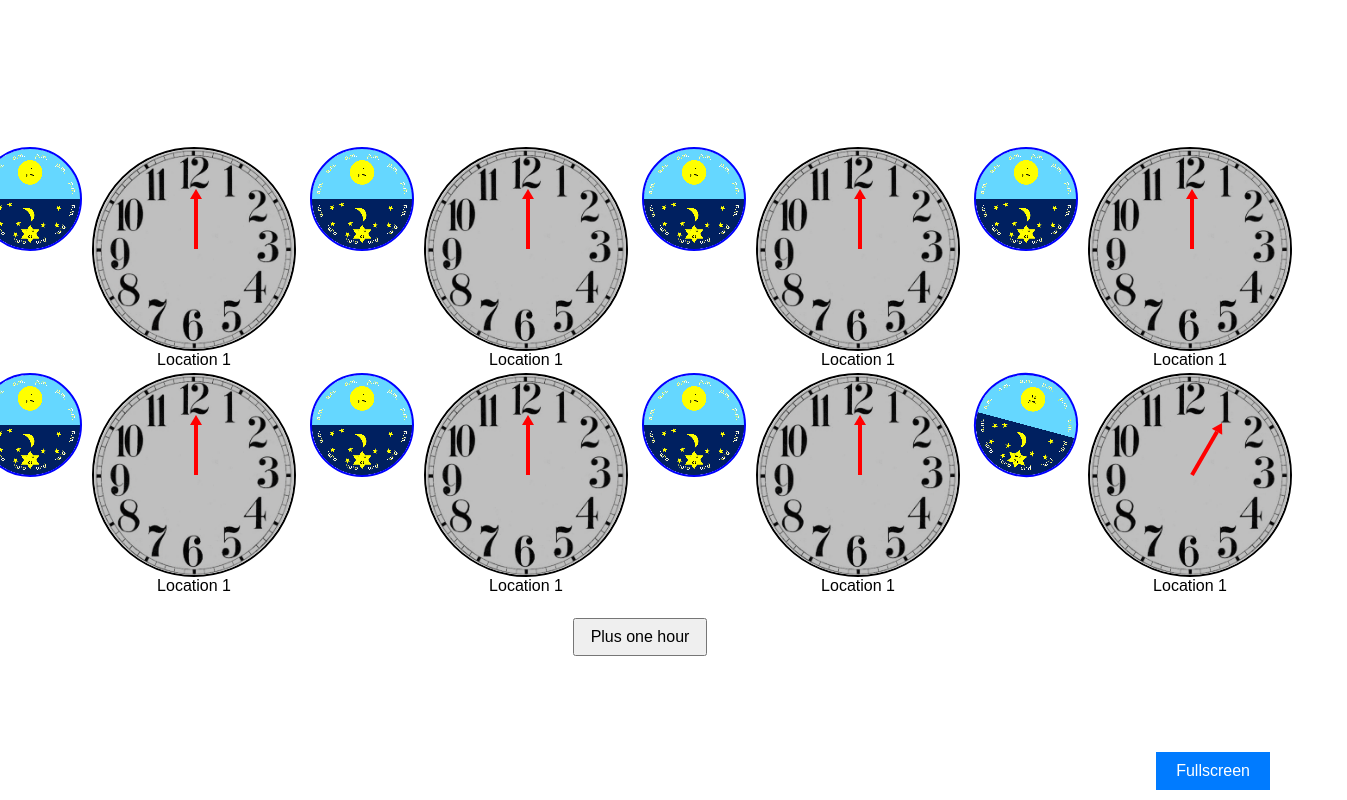
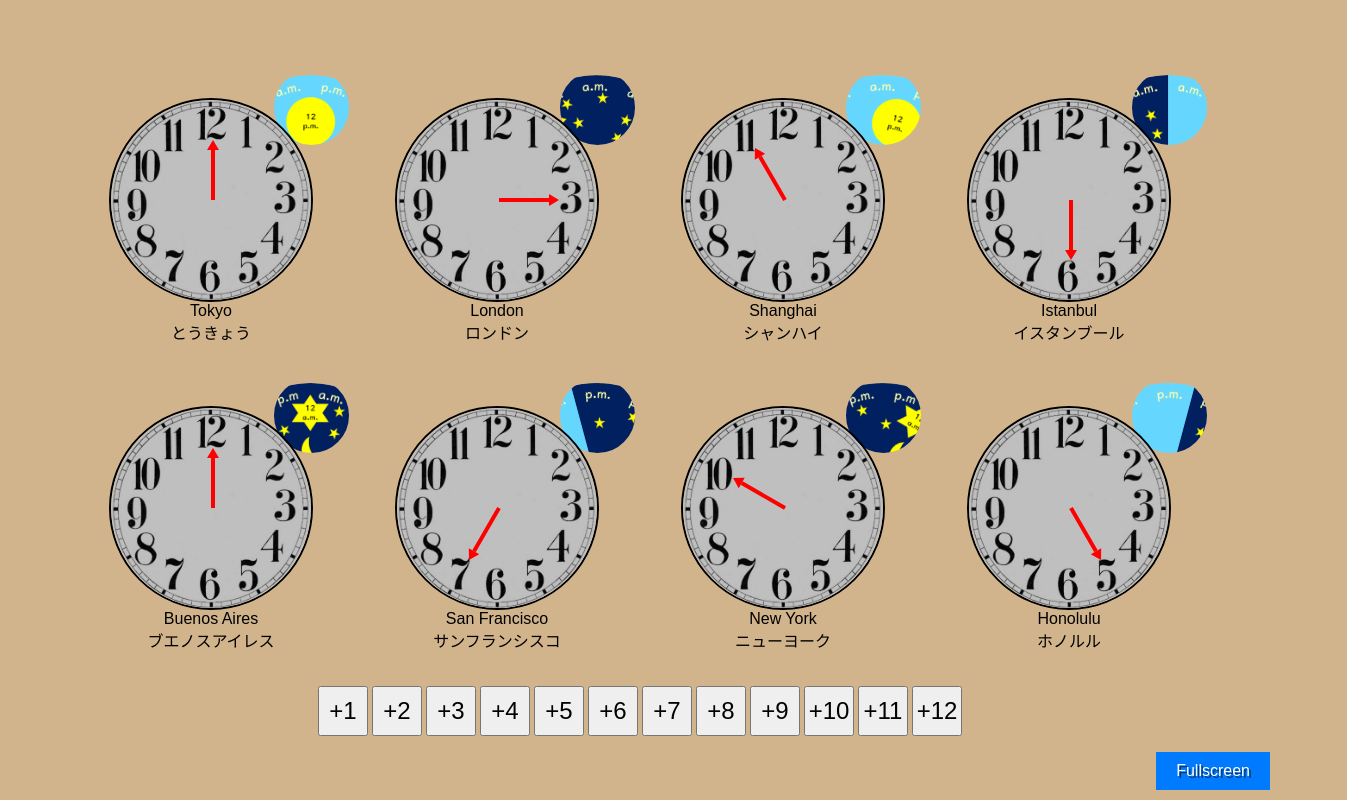
Before and after one commit to alphonsoore/world-clocks, a plain HTML site: page index.html in a window 1280 px wide. Shown: the whole page, 1347 px wide, since content can reach past the window. Drawn offline with Linux system fonts and the light colour scheme.

Commit message:
Update index.html to Gooder version

```diff
--- a/index.html
+++ b/index.html
@@ -14,6 +14,8 @@
     align-items: center;
     justify-content: center;
     height: 100vh;
+overflow: hidden;
+    background-color: #D2B48C;
   }
   .clock-wrapper {
     display: flex;
@@ -24,6 +26,7 @@
     position: relative;
     text-align: center;
     margin: 0 10px;
+z-index: 2;
   }
   .clock {
     position: relative;
@@ -32,6 +35,7 @@
     border-radius: 50%;
     border: 2px solid black;
     overflow: hidden;
+z-index: 2;
   }
   .clock-face {
     width: 100%;
@@ -65,14 +69,17 @@
     left: -4px; /* Adjust the position as needed */
   }
   .rotating-circle {
-    width: 100px;
-    height: 100px;
+    width: 199px;
+    height: 199px;
     border-radius: 50%;
-    border: 2px solid blue;
+    border: white;
     background-image: url('day-night.png'); /* Replace 'day-night.png' with your texture */
     background-size: cover;
     animation: rotateCircle 24s linear infinite;
-    image-rendering: pixelated;
+    float: right;
+    position: absolute;
+    left: 50%;
+  margin-top: -10%;
   }
   .button {
     padding: 8px 16px;
@@ -90,18 +97,57 @@
   color: white;
   border: none;
   cursor: pointer;
+  text-shadow: 2px 2px 0px rgba(0, 0, 0, 0.5); /* Adjust shadow values as needed */
 }
+
+
+
+.cover {
+  width: 75px;
+  height: 75px;
+  border-radius: 50%;
+  border: 140px solid #D2B48C; /* Adjust thickness and color as needed */
+  float: right;
+  position: absolute;
+  left: 15.6%;
+  margin-top: -75%;
+}
+
+
+
+table.clock-rack {
+  border-collapse: separate;
+  border-spacing: 10px; /* Adjust spacing as needed */
+}
+table.clock-rack td, table.clock-rack th {
+  border: 25px solid #D2B48C; /* Adjust thickness as needed */
+}
+
+
+.button {
+  font-size: 150%; /* Adjust font size as needed */
+  text-align: center;
+  line-height: 25px;
+  margin-top: -10%;
+  width: 50px;
+  height: 50px;
+  padding: 0% 0%;
+}
+
+
+
 </style>
 </head>
 <body>
 
+<table class="clock-rack">
 
-<table>
   <tr>
     <td>
 
 <div class="clock-wrapper">
-    <div class="rotating-circle"></div>
+    <div class="rotating-circle" style="transform: rotate(0deg);"></div>
+    <div class="cover"></div>
 
   <div class="location">
 
@@ -109,7 +155,7 @@
       <div class="clock-face"></div>
       <div class="hour-hand"></div>
     </div>
-    Location 1
+    Tokyo<br>とうきょう
   </div>
 </div>
 
@@ -117,15 +163,17 @@
     <td>
 
 <div class="clock-wrapper">
-    <div class="rotating-circle"></div>
+    <div class="rotating-circle" style="transform: rotate(135deg);"></div>
+    <div class="cover"></div>
+
 
   <div class="location">
 
     <div class="clock" id="clock1">
       <div class="clock-face"></div>
-      <div class="hour-hand"></div>
+      <div class="hour-hand" style="transform: rotate(-270deg);"></div>
     </div>
-    Location 1
+    London<br>ロンドン
   </div>
 </div>
 
@@ -133,15 +181,16 @@
     <td>
 
 <div class="clock-wrapper">
-    <div class="rotating-circle"></div>
+    <div class="rotating-circle" style="transform: rotate(15deg);"></div>
+    <div class="cover"></div>
 
   <div class="location">
 
     <div class="clock" id="clock1">
       <div class="clock-face"></div>
-      <div class="hour-hand"></div>
+      <div class="hour-hand" style="transform: rotate(-30deg);"></div>
     </div>
-    Location 1
+    Shanghai<br>シャンハイ
   </div>
 </div>
 
@@ -149,15 +198,16 @@
     <td>
 
 <div class="clock-wrapper">
-    <div class="rotating-circle"></div>
+    <div class="rotating-circle" style="transform: rotate(90deg);"></div>
+    <div class="cover"></div>
 
   <div class="location">
 
     <div class="clock" id="clock1">
       <div class="clock-face"></div>
-      <div class="hour-hand"></div>
+      <div class="hour-hand" style="transform: rotate(180deg);"></div>
     </div>
-    Location 1
+    Istanbul<br>イスタンブール
   </div>
 </div>
 
@@ -167,15 +217,16 @@
     <td>
 
 <div class="clock-wrapper">
-    <div class="rotating-circle"></div>
+    <div class="rotating-circle" style="transform: rotate(180deg);"></div>
+    <div class="cover"></div>
 
   <div class="location">
 
     <div class="clock" id="clock1">
       <div class="clock-face"></div>
-      <div class="hour-hand"></div>
+      <div class="hour-hand" style="transform: rotate(360deg);"></div>
     </div>
-    Location 1
+    Buenos Aires<br>ブエノスアイレス
   </div>
 </div>
 
@@ -183,15 +234,16 @@
     <td>
 
 <div class="clock-wrapper">
-    <div class="rotating-circle"></div>
+    <div class="rotating-circle" style="transform: rotate(-105deg);"></div>
+    <div class="cover"></div>
 
   <div class="location">
 
     <div class="clock" id="clock1">
       <div class="clock-face"></div>
-      <div class="hour-hand"></div>
+      <div class="hour-hand" style="transform: rotate(210deg);"></div>
     </div>
-    Location 1
+    San Francisco<br>サンフランシスコ
   </div>
 </div>
 
@@ -199,15 +251,16 @@
     <td>
 
 <div class="clock-wrapper">
-    <div class="rotating-circle"></div>
+    <div class="rotating-circle" style="transform: rotate(-150deg);"></div>
+    <div class="cover"></div>
 
   <div class="location">
 
     <div class="clock" id="clock1">
       <div class="clock-face"></div>
-      <div class="hour-hand"></div>
+      <div class="hour-hand" style="transform: rotate(300deg);"></div>
     </div>
-    Location 1
+    New York<br>ニューヨーク
   </div>
 </div>
 
@@ -215,15 +268,17 @@
     <td>
 
 <div class="clock-wrapper">
-    <div class="rotating-circle" style="transform: rotate(15deg);"></div>
+    <div class="rotating-circle" style="transform: rotate(-75deg);"></div>
+
+    <div class="cover"></div>
 
   <div class="location">
 
     <div class="clock" id="clock1">
       <div class="clock-face"></div>
-      <div class="hour-hand" style="transform: rotate(30deg);"></div>
+      <div class="hour-hand" style="transform: rotate(150deg);"></div>
     </div>
-    Location 1
+    Honolulu<br>ホノルル
   </div>
 </div>
 
@@ -233,18 +288,33 @@
 
   <div class="fullscreen-button" onclick="toggleFullScreen()">Fullscreen</div>
 
+<table class="buttons-rack">
+  <colgroup span="12"></colgroup>
+  <tr>
+    <td><button class="button" onclick="moveHands(1)">+1</button></td>
+    <td><button class="button" onclick="moveHands(2)">+2</button></td>
+    <td><button class="button" onclick="moveHands(3)">+3</button></td>
+    <td><button class="button" onclick="moveHands(4)">+4</button></td>
+    <td><button class="button" onclick="moveHands(5)">+5</button></td>
+    <td><button class="button" onclick="moveHands(6)">+6</button></td>
+    <td><button class="button" onclick="moveHands(7)">+7</button></td>
+    <td><button class="button" onclick="moveHands(8)">+8</button></td>
+    <td><button class="button" onclick="moveHands(9)">+9</button></td>
+    <td><button class="button" onclick="moveHands(10)">+10</button></td>
+    <td><button class="button" onclick="moveHands(11)">+11</button></td>
+    <td><button class="button" onclick="moveHands(12)">+12</button></td>
+  </tr>
+</table>
 
 
 
-<button class="button" onclick="moveHands(1)">Plus one hour</button>
-
 <script>
   const hourHands = document.querySelectorAll('.hour-hand');
-
 function moveHands(hours) {
   hourHands.forEach(hand => {
     const currentRotation = parseInt(hand.style.transform.replace('rotate(', '').replace('deg)', '') || '0');
     const newRotation = currentRotation + (hours * 30); // Each hour moves hand 30 degrees
+    hand.style.transition = 'transform 0.5s ease'; // Add transition for smooth animation
     hand.style.transform = `rotate(${newRotation}deg)`;
   });
 
@@ -252,10 +322,13 @@
   const rotatingCircles = document.querySelectorAll('.rotating-circle');
   rotatingCircles.forEach(circle => {
     const currentRotation = parseInt(circle.style.transform.replace('rotate(', '').replace('deg)', '') || '0');
-      const newRotation = currentRotation + (hours * 15); // Each hour moves circle 15 degrees
+    const newRotation = currentRotation - (hours * 15); // Each hour moves circle 15 degrees
+    circle.style.transition = 'transform 0.5s ease'; // Add transition for smooth animation
     circle.style.transform = `rotate(${newRotation}deg)`;
   });
 }
+
+
 
 function toggleFullScreen() {
   if (!document.fullscreenElement) {
```
Lines whose indentation alone changed are shown as unchanged.
